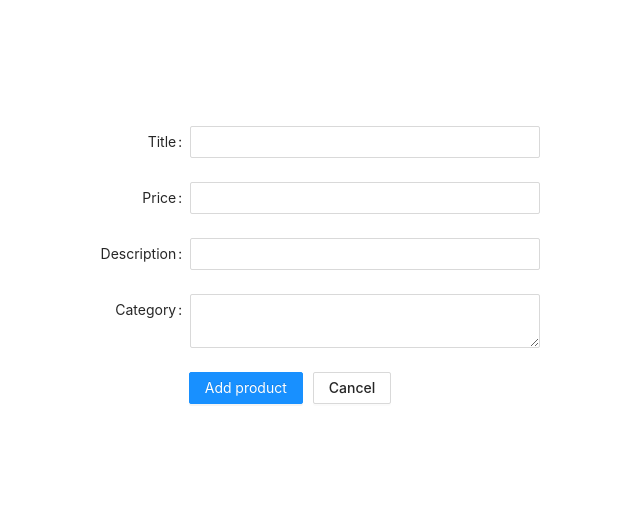
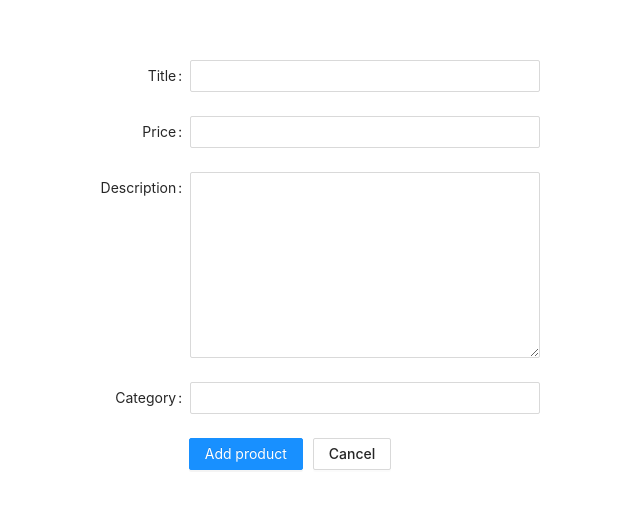
Before and after one commit to thinhnuine/vue-state-practice, a Vue app: page /products/add in a window 1280 px wide. Shown: the part 123-632 px from the top of the page, without its empty margins (350-990 px from the left). Built offline with nearby package versions, Linux system fonts and the light colour scheme.

Commit message:
validate and show error

```diff
--- a/src/components/AddProduct.vue
+++ b/src/components/AddProduct.vue
@@ -2,18 +2,27 @@
   <a-form :model="formState" :label-col="labelCol" :wrapper-col="wrapperCol" @submit="handleSubmit">
     <a-form-item label="Title">
       <a-input v-model:value="formState.title" />
-      <div v-for="error of v$.title.$errors" :key="error.$uid" class="input-errors">
-        <div class="error-msg">{{ error.$message }}</div>
+      <div v-for="error of v$.title.$errors" :key="error.$uid">
+        <p class="error-msg text-[#FF0000] my-1">{{ error.$message }}</p>
       </div>
     </a-form-item>
     <a-form-item label="Price">
       <a-input v-model:value="formState.price" />
+      <div v-for="error of v$.price.$errors" :key="error.$uid">
+        <p class="error-msg text-[#FF0000] my-1">{{ error.$message }}</p>
+      </div>
     </a-form-item>
     <a-form-item label="Description">
-      <a-input v-model:value="formState.description" />
+      <a-textarea v-model:value="formState.description" :rows="8" />
+      <div v-for="error of v$.description.$errors" :key="error.$uid">
+        <p class="error-msg text-[#FF0000] my-1">{{ error.$message }}</p>
+      </div>
     </a-form-item>
     <a-form-item label="Category">
-      <a-textarea v-model:value="formState.category" type="textarea" />
+      <a-input v-model:value="formState.category" type="textarea" />
+      <div v-for="error of v$.category.$errors" :key="error.$uid">
+        <p class="error-msg text-[#FF0000] my-1">{{ error.$message }}</p>
+      </div>
     </a-form-item>
     <a-form-item>
       <a-button html-type="submit" type="primary" :loading="loading">Add product</a-button>
@@ -28,7 +37,7 @@ import { useRouter } from 'vue-router'
 import { useFetcher } from '../compositions/useFetcher'
 import { createProduct } from '../api'
 import useVuelidate from '@vuelidate/core'
-import { required } from '@vuelidate/validators'
+import { required, integer, minValue, maxLength } from '@vuelidate/validators'
 
 const labelCol = ref({ style: { width: '150px' } })
 const wrapperCol = ref({ style: { width: '350px' } })
@@ -41,10 +50,10 @@ const formState = reactive({
 })
 
 const rules = {
-  title: { required },
-  price: { required },
+  title: { required, maxLength: maxLength(25) },
+  price: { required, integer, minValue: minValue(0) },
   description: { required },
-  category: { required },
+  category: { required, maxLength: maxLength(25) },
 }
 
 const v$ = useVuelidate(rules, formState)
```
Also changed, not shown: src/components/ProductList.vue (+17 -1 lines), 1 other file (tests, documents, lock files or other folders).
